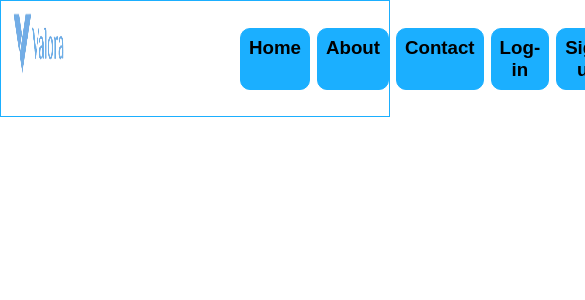
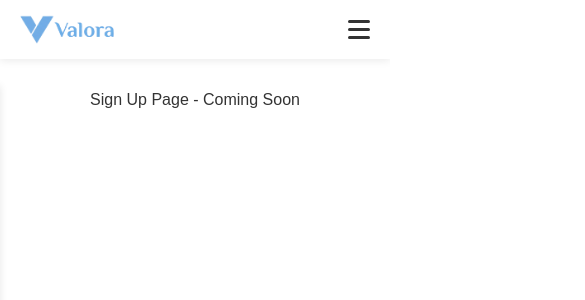
Before and after one commit to Atharv-28/Valora, a React (Create React App) app in the folder valora-frontend/: page /signup in a window 390 px wide. Shown: the top 300 px of the page, 585 px wide, since content can reach past the window. Built offline with nearby package versions, Linux system fonts and the light colour scheme; a web font is replaced by a local one.

Commit message:
navbar and routes defined

```diff
--- a/valora-frontend/package.json
+++ b/valora-frontend/package.json
@@ -9,6 +9,7 @@
     "@testing-library/user-event": "^13.5.0",
     "react": "^19.2.3",
     "react-dom": "^19.2.3",
+    "react-router-dom": "^7.11.0",
     "react-scripts": "5.0.1",
     "web-vitals": "^2.1.4"
   },
--- a/valora-frontend/src/App.css
+++ b/valora-frontend/src/App.css
@@ -1,5 +1,7 @@
 .App {
   text-align: center;
+  min-height: 100vh;
+  background-color: var(--bg-primary);
 }
 
 .App-logo {
@@ -14,18 +16,23 @@
 }
 
 .App-header {
-  background-color: #282c34;
+  background-color: var(--text-primary);
   min-height: 100vh;
   display: flex;
   flex-direction: column;
   align-items: center;
   justify-content: center;
   font-size: calc(10px + 2vmin);
-  color: white;
+  color: var(--color-white);
 }
 
 .App-link {
-  color: #61dafb;
+  color: var(--primary-color);
+  transition: color var(--transition-normal);
+}
+
+.App-link:hover {
+  color: var(--primary-hover);
 }
 
 @keyframes App-logo-spin {
--- a/valora-frontend/src/App.js
+++ b/valora-frontend/src/App.js
@@ -1,11 +1,22 @@
+import { BrowserRouter as Router, Routes, Route } from 'react-router-dom';
 import './App.css';
 import { Home } from './pages/home';
+import { Navbar } from './components/navbar';
 
 function App() {
   return (
-    <div className="App">
-      <Home />
-    </div>
+    <Router>
+      <div className="App">
+        <Navbar />
+        <Routes>
+          <Route path="/" element={<Home />} />
+          <Route path="/about" element={<div style={{padding: '2rem'}}>About Page - Coming Soon</div>} />
+          <Route path="/contact" element={<div style={{padding: '2rem'}}>Contact Page - Coming Soon</div>} />
+          <Route path="/login" element={<div style={{padding: '2rem'}}>Login Page - Coming Soon</div>} />
+          <Route path="/signup" element={<div style={{padding: '2rem'}}>Sign Up Page - Coming Soon</div>} />
+        </Routes>
+      </div>
+    </Router>
   );
 }
 
--- a/valora-frontend/src/components/navbar.css
+++ b/valora-frontend/src/components/navbar.css
@@ -1,27 +1,203 @@
+/* Navbar Container */
 .navbar {
+    background-color: var(--bg-primary);
+    box-shadow: 0 2px 8px var(--shadow-sm);
+    position: sticky;
+    top: 0;
+    z-index: 1000;
+    width: 100%;
+}
+
+.navbar-container {
+    max-width: var(--container-max-width);
+    margin: 0 auto;
+    padding: var(--spacing-md) var(--spacing-xl);
     display: flex;
     justify-content: space-between;
-    padding: 0.5rem;
-    padding-right: 2rem;
-    border: 1px solid rgb(27, 175, 255);
+    align-items: center;
 }
 
-.logo{
-    width: 15vw;
-    height: 8vh;
+/* Logo */
+.navbar-logo {
+    display: flex;
+    align-items: center;
+    text-decoration: none;
 }
 
-.nav-comps{
-    display: flex;
-    gap: 7px;
-    justify-content: space-between;
-    width: 30vw;
+.logo {
+    height: 50px;
+    width: auto;
+    max-width: 180px;
+    object-fit: contain;
+    transition: transform var(--transition-normal);
 }
 
-.nav-comps h3{
-    border: 1px solid rgb(27, 175, 255);
-    padding: 0.5rem;
-    width: 10vh;
-    border-radius: 10px;
-    background-color: rgb(27, 175, 255);
+.logo:hover {
+    transform: scale(1.05);
 }
+
+/* Menu Toggle Button (Mobile) */
+.menu-toggle {
+    display: none;
+    flex-direction: column;
+    background: none;
+    border: none;
+    cursor: pointer;
+    padding: var(--spacing-sm);
+    gap: 5px;
+}
+
+.menu-toggle span {
+    width: 25px;
+    height: 3px;
+    background-color: var(--text-primary);
+    border-radius: var(--radius-sm);
+    transition: all var(--transition-normal);
+}
+
+.menu-toggle.active span:nth-child(1) {
+    transform: rotate(45deg) translate(7px, 7px);
+}
+
+.menu-toggle.active span:nth-child(2) {
+    opacity: 0;
+}
+
+.menu-toggle.active span:nth-child(3) {
+    transform: rotate(-45deg) translate(7px, -7px);
+}
+
+/* Navigation Menu */
+.nav-menu {
+    display: flex;
+    align-items: center;
+    gap: var(--spacing-md);
+}
+
+.nav-link {
+    text-decoration: none;
+    color: var(--text-primary);
+    font-size: var(--font-md);
+    font-weight: var(--font-medium);
+    padding: 0.6rem 1.2rem;
+    border-radius: var(--radius-md);
+    transition: all var(--transition-normal);
+    white-space: nowrap;
+}
+
+.nav-link:hover {
+    background-color: var(--bg-light);
+    color: var(--primary-color);
+}
+
+/* Primary Button (Login) */
+.nav-link-primary {
+    background-color: var(--primary-light);
+    color: var(--primary-color);
+    border: 1px solid var(--primary-color);
+}
+
+.nav-link-primary:hover {
+    background-color: var(--primary-color);
+    color: var(--color-white);
+}
+
+/* Secondary Button (Sign up) */
+.nav-link-secondary {
+    background-color: var(--primary-color);
+    color: var(--color-white);
+    border: 1px solid var(--primary-color);
+}
+
+.nav-link-secondary:hover {
+    background-color: var(--primary-hover);
+    border-color: var(--primary-hover);
+}
+
+/* Tablet Responsiveness */
+@media screen and (max-width: 968px) {
+    .navbar-container {
+        padding: var(--spacing-md) var(--spacing-lg);
+    }
+
+    .nav-menu {
+        gap: var(--spacing-sm);
+    }
+
+    .nav-link {
+        padding: var(--spacing-sm) var(--spacing-md);
+        font-size: var(--font-sm);
+    }
+
+    .logo {
+        height: 45px;
+        max-width: 150px;
+    }
+}
+
+/* Mobile Responsiveness */
+@media screen and (max-width: 768px) {
+    .navbar-container {
+        padding: var(--spacing-md);
+    }
+
+    .menu-toggle {
+        display: flex;
+    }
+
+    .nav-menu {
+        position: fixed;
+        left: -100%;
+        top: 82px;
+        flex-direction: column;
+        background-color: var(--bg-primary);
+        width: 100%;
+        text-align: center;
+        transition: left var(--transition-normal);
+        box-shadow: 0 4px 8px var(--shadow-md);
+        padding: var(--spacing-md) 0;
+        gap: 0;
+    }
+
+    .nav-menu.active {
+        left: 0;
+    }
+
+    .nav-link {
+        width: 100%;
+        padding: var(--spacing-md);
+        border-radius: 0;
+        display: block;
+        border-bottom: 1px solid var(--border-light);
+    }
+
+    .nav-link:hover {
+        background-color: var(--bg-secondary);
+    }
+
+    .logo {
+        height: 40px;
+        max-width: 130px;
+    }
+}
+
+/* Small Mobile */
+@media screen and (max-width: 480px) {
+    .navbar-container {
+        padding: 0.75rem;
+    }
+
+    .logo {
+        height: 35px;
+        max-width: 110px;
+    }
+
+    .menu-toggle span {
+        width: 22px;
+    }
+
+    .nav-link {
+        font-size: var(--font-sm);
+        padding: 0.9rem;
+    }
+}
--- a/valora-frontend/src/components/navbar.js
+++ b/valora-frontend/src/components/navbar.js
@@ -1,22 +1,54 @@
+import { Link } from 'react-router-dom'
+import { useState } from 'react'
 import Logo from '../assets/Valora-transparent-logo-horizontal.png'
 import './navbar.css'
 
 export const Navbar = () => {
+    const [isMenuOpen, setIsMenuOpen] = useState(false)
+
+    const toggleMenu = () => {
+        setIsMenuOpen(!isMenuOpen)
+    }
+
+    const closeMenu = () => {
+        setIsMenuOpen(false)
+    }
+
     return (
-        <div className="container">
-            <div className="navbar">
+        <nav className="navbar">
+            <div className="navbar-container">
+                <Link to="/" className="navbar-logo" onClick={closeMenu}>
+                    <img src={Logo} alt="Valora Logo" className="logo" />
+                </Link>
 
-                <img src={Logo} alt="Logo" className="logo" />
+                <button
+                    className={`menu-toggle ${isMenuOpen ? 'active' : ''}`}
+                    onClick={toggleMenu}
+                    aria-label="Toggle menu"
+                >
+                    <span></span>
+                    <span></span>
+                    <span></span>
+                </button>
 
-                <div className='nav-comps'>
-                    <h3>Home</h3>
-                    <h3>About</h3>
-                    <h3>Contact</h3>
-                    <h3>Log-in</h3>
-                    <h3>Sign-up</h3>
+                <div className={`nav-menu ${isMenuOpen ? 'active' : ''}`}>
+                    <Link to="/" className="nav-link" onClick={closeMenu}>
+                        Home
+                    </Link>
+                    <Link to="/about" className="nav-link" onClick={closeMenu}>
+                        About
+                    </Link>
+                    <Link to="/contact" className="nav-link" onClick={closeMenu}>
+                        Contact
+                    </Link>
+                    <Link to="/login" className="nav-link nav-link-primary" onClick={closeMenu}>
+                        Log in
+                    </Link>
+                    <Link to="/signup" className="nav-link nav-link-secondary" onClick={closeMenu}>
+                        Sign up
+                    </Link>
                 </div>
-
             </div>
-        </div>
+        </nav>
     )
 }
--- a/valora-frontend/src/index.css
+++ b/valora-frontend/src/index.css
@@ -1,8 +1,89 @@
+:root {
+  /* Primary Colors */
+  --primary-color: #1BA0FF;
+  --primary-hover: #1580cc;
+  --primary-light: #f0f9ff;
+  --primary-dark: #0d5a8f;
+
+  /* Neutral Colors */
+  --color-white: #ffffff;
+  --color-black: #000000;
+  --text-primary: #333333;
+  --text-secondary: #666666;
+  --text-light: #999999;
+
+  /* Background Colors */
+  --bg-primary: #ffffff;
+  --bg-secondary: #f8f9fa;
+  --bg-light: #f5f5f5;
+  --bg-hover: #f0f0f0;
+
+  /* Border Colors */
+  --border-light: #f0f0f0;
+  --border-medium: #e0e0e0;
+  --border-dark: #d0d0d0;
+
+  /* Shadow Colors */
+  --shadow-sm: rgba(0, 0, 0, 0.08);
+  --shadow-md: rgba(0, 0, 0, 0.1);
+  --shadow-lg: rgba(0, 0, 0, 0.15);
+
+  /* Status Colors */
+  --success-color: #34A853;
+  --error-color: #EA4335;
+  --warning-color: #FBBC05;
+  --info-color: #4285F4;
+
+  /* Spacing */
+  --spacing-xs: 0.25rem;
+  --spacing-sm: 0.5rem;
+  --spacing-md: 1rem;
+  --spacing-lg: 1.5rem;
+  --spacing-xl: 2rem;
+
+  /* Border Radius */
+  --radius-sm: 4px;
+  --radius-md: 8px;
+  --radius-lg: 12px;
+  --radius-xl: 16px;
+
+  /* Transitions */
+  --transition-fast: 0.2s ease;
+  --transition-normal: 0.3s ease;
+  --transition-slow: 0.5s ease;
+
+  /* Font Sizes */
+  --font-xs: 0.75rem;
+  --font-sm: 0.875rem;
+  --font-md: 1rem;
+  --font-lg: 1.125rem;
+  --font-xl: 1.25rem;
+  --font-2xl: 1.5rem;
+  --font-3xl: 2rem;
+
+  /* Font Weights */
+  --font-normal: 400;
+  --font-medium: 500;
+  --font-semibold: 600;
+  --font-bold: 700;
+
+  /* Container Max Width */
+  --container-max-width: 1400px;
+}
+
+* {
+  margin: 0;
+  padding: 0;
+  box-sizing: border-box;
+}
+
 body {
   margin: 0;
   font-family: "Overlock", sans-serif;
   -webkit-font-smoothing: antialiased;
   -moz-osx-font-smoothing: grayscale;
+  background-color: var(--bg-primary);
+  color: var(--text-primary);
 }
 
 code {
--- a/valora-frontend/src/pages/home.js
+++ b/valora-frontend/src/pages/home.js
@@ -1,9 +1,12 @@
-import { Navbar } from "../components/navbar"
+import React from 'react'
 
 export const Home = () => {
     return (
         <div className='container'>
-            <Navbar />
+            <div style={{ padding: '2rem', textAlign: 'center' }}>
+                <h1>Welcome to Valora</h1>
+                <p>AI-Powered Interview Practice Platform</p>
+            </div>
         </div>
     )
 }
```
Also changed, not shown: 1 other file (tests, documents, lock files or other folders).
